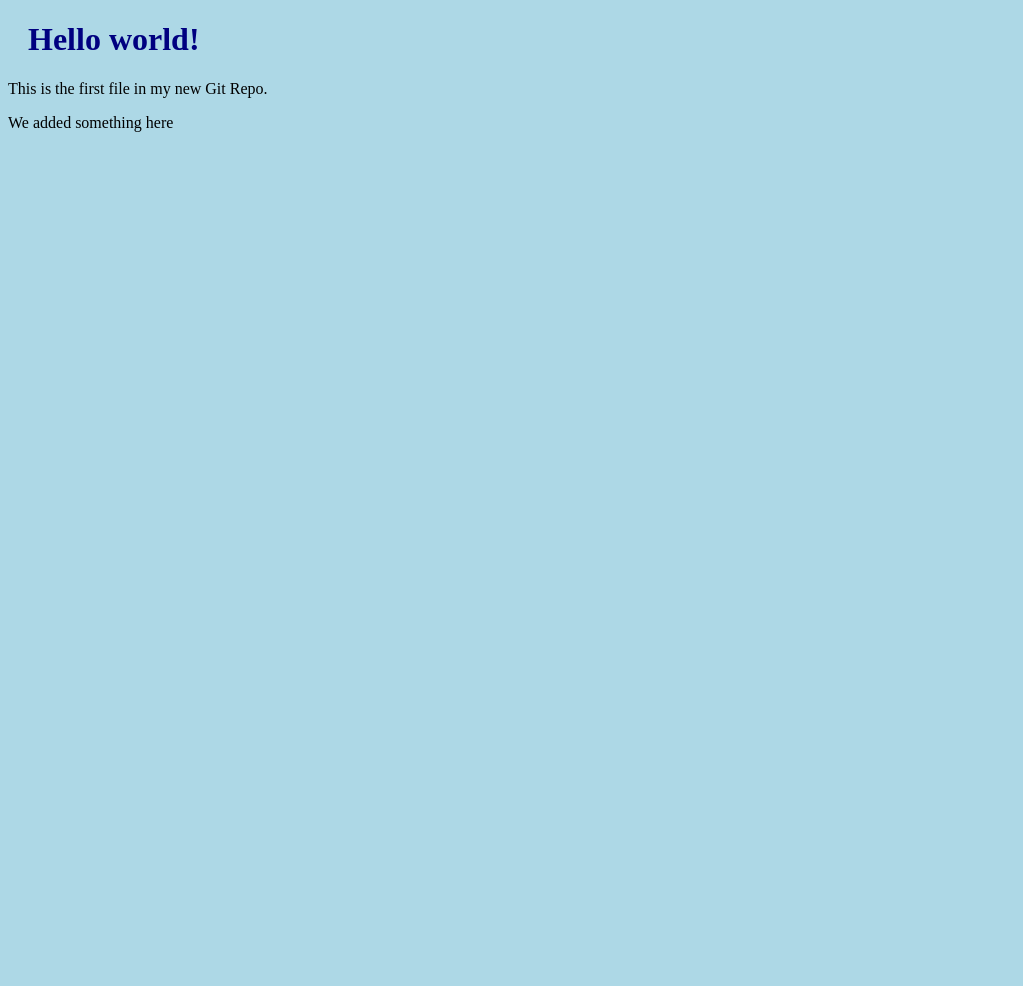
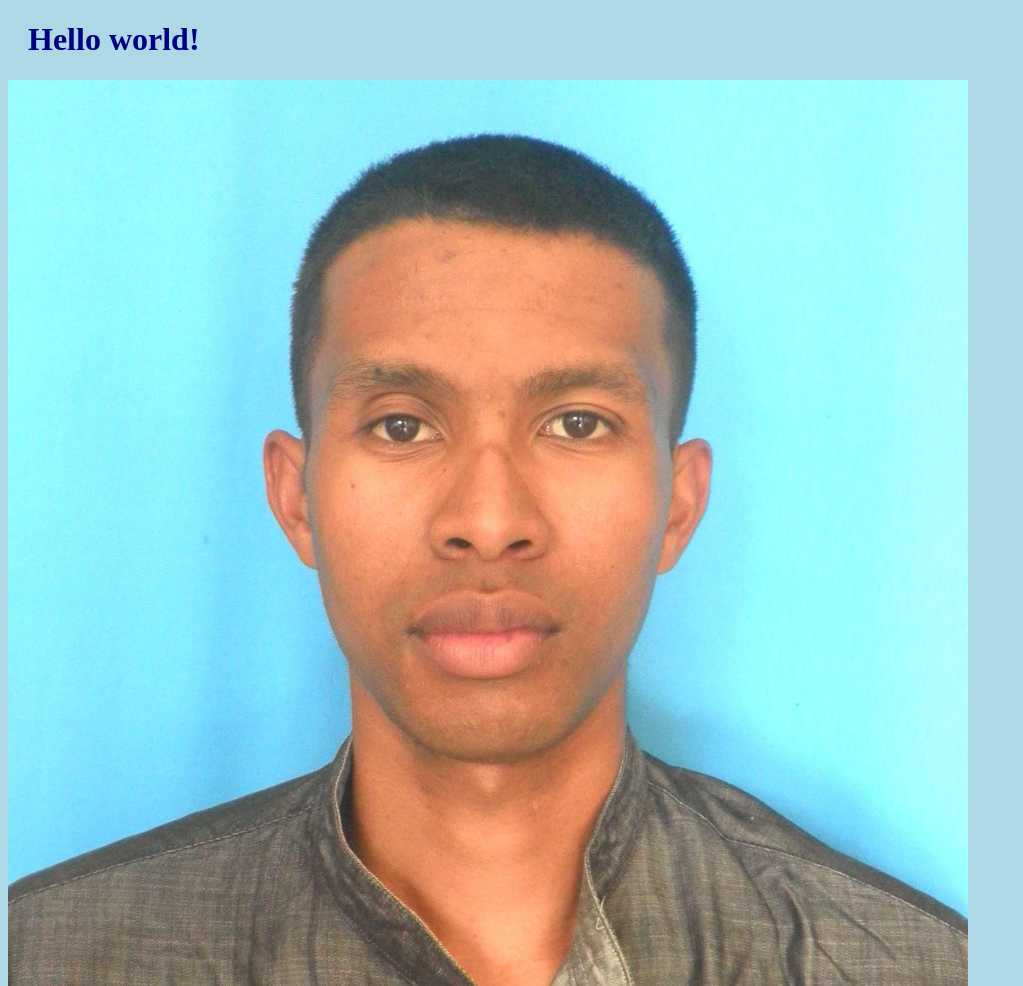
Before and after one commit to AnjarasoaJo/hello-world, a plain HTML site: page index.html in a window 1280 px wide. Shown: the top 986 px of the page, without its empty margins (0-1023 px from the left). Before the commit the page ends 800 px from the top, so only its background shows below. Drawn offline with Linux system fonts and the light colour scheme.

Commit message:
add image file and modify index

```diff
--- a/index.html
+++ b/index.html
@@ -7,6 +7,8 @@
 <body>
 
 <h1>Hello world!</h1>
+<div><img src="profil_anjarasoa.jpg" alt="Hello World from Space"
+style="width:100%;max-width:960px"></div>
 <p>This is the first file in my new Git Repo.</p>
 <p>We added something here</p>
 
```
Also changed, not shown: profil_anjarasoa.JPG (added).
